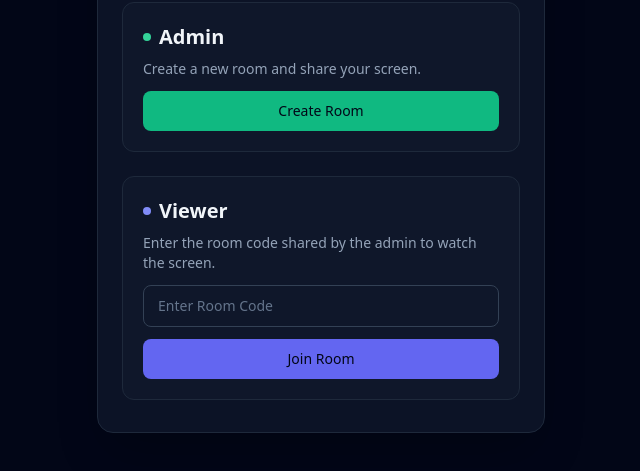
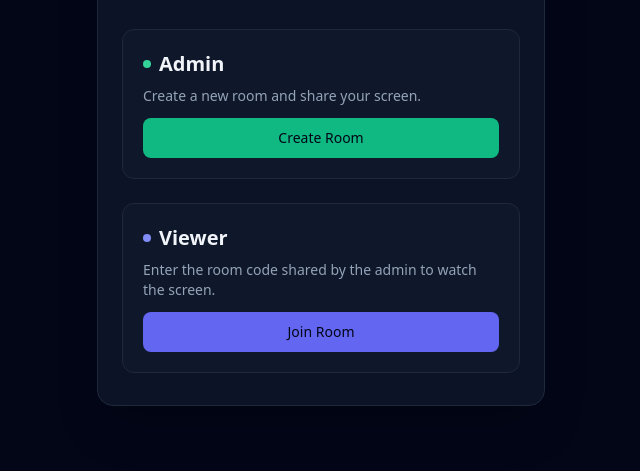
Before and after one commit to Anticoder03/screen-share, a website: page public/index.html in a window 1280 px wide. Shown: the part 249-720 px from the top of the page, without its empty margins (319-959 px from the left). Drawn offline with Linux system fonts and the light colour scheme.

Commit message:
Updated the viewer page

```diff
--- a/public/index.html
+++ b/public/index.html
@@ -45,16 +45,16 @@
         Enter the room code shared by the admin to watch the screen.
       </p>
       <div class="space-y-3">
-        <input
+        <!-- <input
           type="text"
           id="joinCode"
           placeholder="Enter Room Code"
-          class="w-full px-3.5 py-2.5 rounded-lg bg-slate-900 border border-slate-700 text-sm focus:outline-none focus:ring-2 focus:ring-indigo-500 focus:border-indigo-500 placeholder:text-slate-500" />
-        <button
+          class="w-full px-3.5 py-2.5 rounded-lg bg-slate-900 border border-slate-700 text-sm focus:outline-none focus:ring-2 focus:ring-indigo-500 focus:border-indigo-500 placeholder:text-slate-500" /> -->
+        <a
           class="w-full inline-flex justify-center items-center gap-2 px-4 py-2.5 rounded-lg bg-indigo-500 hover:bg-indigo-400 text-sm font-medium text-slate-950 transition"
-          onclick="joinRoom()">
+          href="viewer.html">
           Join Room
-        </button>
+        </a>
       </div>
     </div>
   </div>
```
